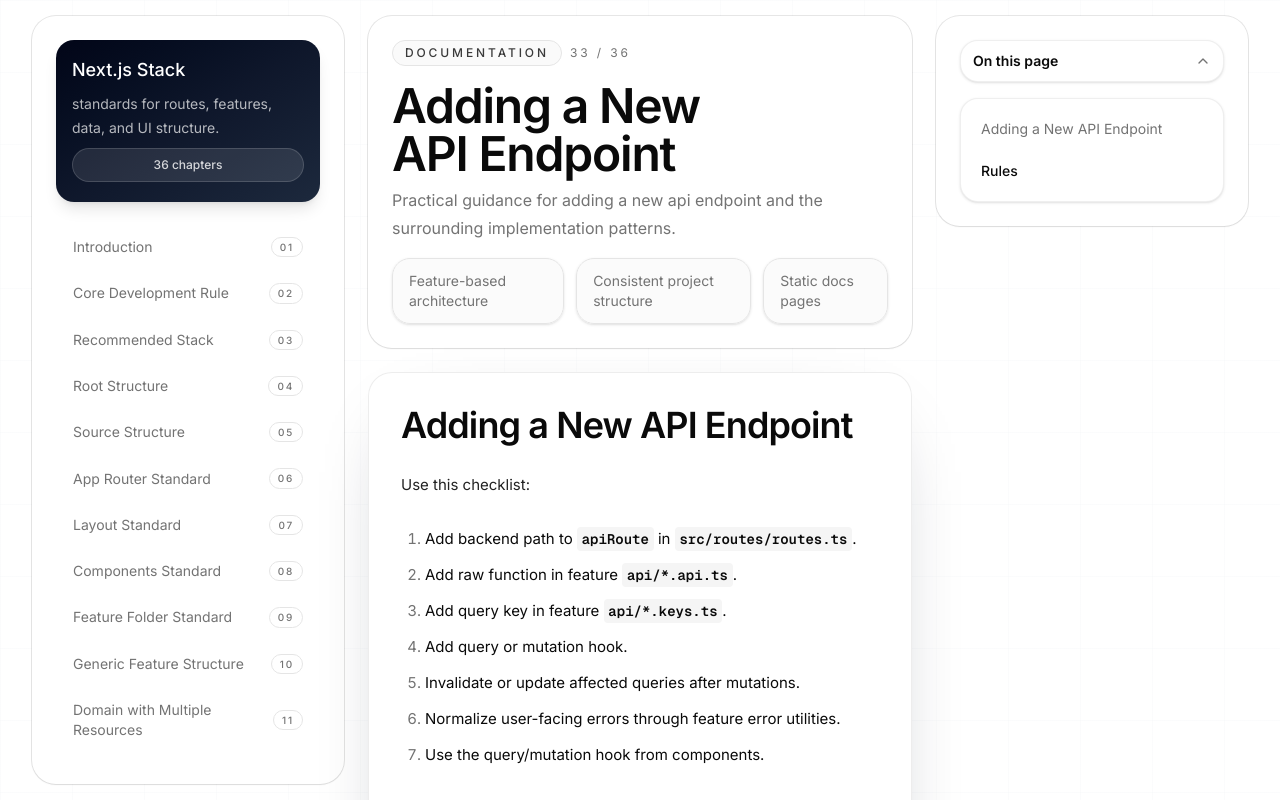
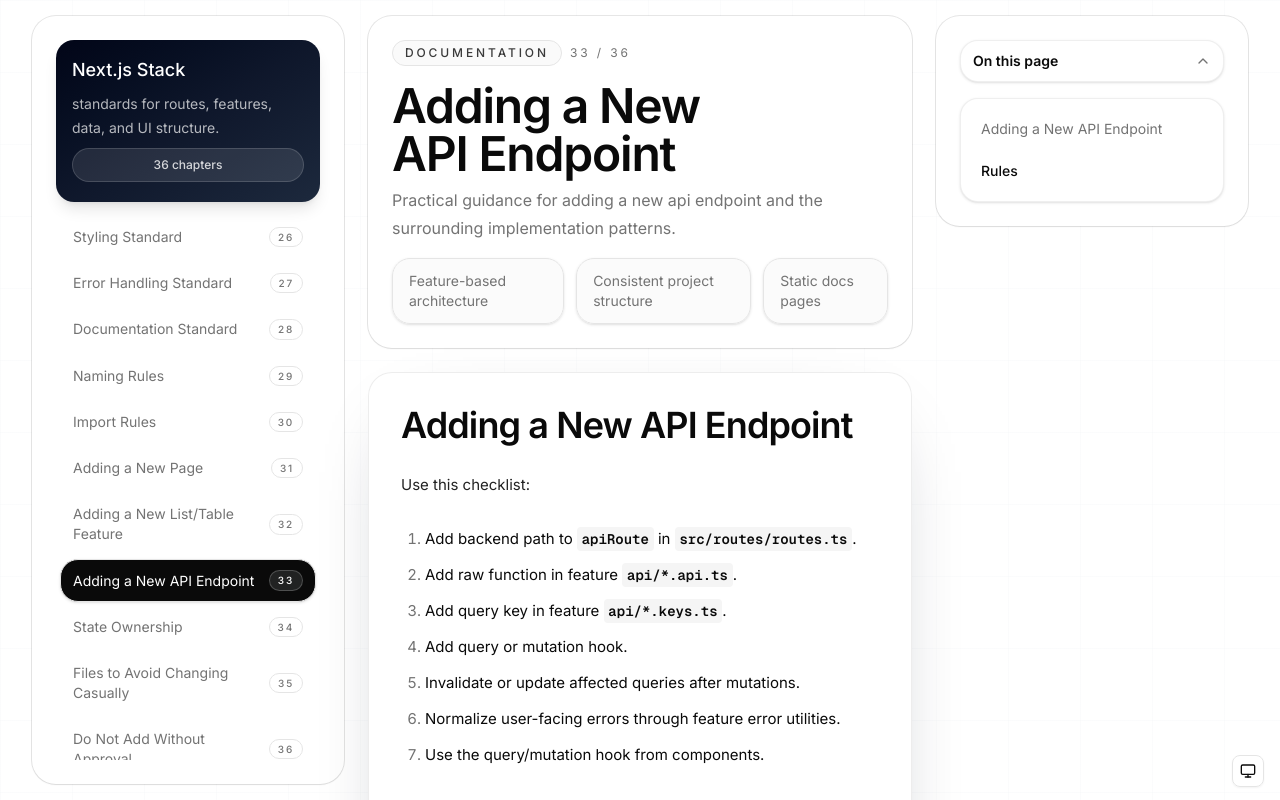
Before and after one commit to galibremo/next-doc, a Next.js app: page /docs/adding-api in a window 1280 px wide. Shown: the top 800 px of the page. Built offline with nearby package versions, Linux system fonts and the light colour scheme.

Commit message:
feat: add framer-motion dependency, implement ThemeToggle and ScrollSidebarToActive components; refactor DocumentationPage layout and integrate Tooltip component

```diff
--- /dev/null
+++ b/src/app/docs/layout.tsx
@@ -0,0 +1,21 @@
+"use client";
+
+import { DocumentationSidebar } from "@/features/documentation/components/documentation-sidebar";
+import { ReactNode } from "react";
+
+interface DocsLayoutProps {
+  children: ReactNode;
+}
+
+export default function DocsLayout({ children }: DocsLayoutProps) {
+  return (
+    <div className="relative min-h-screen bg-[radial-gradient(circle_at_top_left,rgba(59,130,246,0.14),transparent_36%),radial-gradient(circle_at_top_right,rgba(14,165,233,0.10),transparent_28%),linear-gradient(to_bottom,hsl(var(--background)),hsl(var(--muted)/0.35))]">
+      <div className="pointer-events-none fixed inset-0 bg-[linear-gradient(to_right,rgba(148,163,184,0.08)_1px,transparent_1px),linear-gradient(to_bottom,rgba(148,163,184,0.08)_1px,transparent_1px)] bg-size-[72px_72px] opacity-40" />
+
+      <div className="relative mx-auto flex min-h-screen w-full max-w-400 gap-6 px-4 py-4 sm:px-6 lg:px-8">
+        <DocumentationSidebar />
+        {children}
+      </div>
+    </div>
+  );
+}
--- a/src/app/layout.tsx
+++ b/src/app/layout.tsx
@@ -1,3 +1,5 @@
+import ThemeToggle from "@/components/custom-ui/theme-toggle";
+import { ScrollSidebarToActive } from "@/components/scroll-sidebar-to-active";
 import { cn } from "@/lib/utils";
 import { ThemeProvider } from "@/providers/theme-provider";
 import type { Metadata } from "next";
@@ -47,7 +49,11 @@
           enableSystem
           disableTransitionOnChange
         >
+          <ScrollSidebarToActive />
           {children}
+          <div className="fixed bottom-2 right-4">
+            <ThemeToggle />
+          </div>
         </ThemeProvider>
       </body>
     </html>
--- a/src/components/custom-ui/mode-toggle.tsx
+++ /dev/null
@@ -1,39 +0,0 @@
-"use client";
-
-import { Moon, Sun } from "lucide-react";
-import { useTheme } from "next-themes";
-
-import { Button } from "@/components/ui/button";
-import {
-  DropdownMenu,
-  DropdownMenuContent,
-  DropdownMenuItem,
-  DropdownMenuTrigger,
-} from "@/components/ui/dropdown-menu";
-
-export function ModeToggle() {
-  const { setTheme } = useTheme();
-
-  return (
-    <DropdownMenu>
-      <DropdownMenuTrigger asChild>
-        <Button variant="outline" size="icon">
-          <Sun className="h-[1.2rem] w-[1.2rem] scale-100 rotate-0 transition-all dark:scale-0 dark:-rotate-90" />
-          <Moon className="absolute h-[1.2rem] w-[1.2rem] scale-0 rotate-90 transition-all dark:scale-100 dark:rotate-0" />
-          <span className="sr-only">Toggle theme</span>
-        </Button>
-      </DropdownMenuTrigger>
-      <DropdownMenuContent align="end">
-        <DropdownMenuItem onClick={() => setTheme("light")}>
-          Light
-        </DropdownMenuItem>
-        <DropdownMenuItem onClick={() => setTheme("dark")}>
-          Dark
-        </DropdownMenuItem>
-        <DropdownMenuItem onClick={() => setTheme("system")}>
-          System
-        </DropdownMenuItem>
-      </DropdownMenuContent>
-    </DropdownMenu>
-  );
-}
--- /dev/null
+++ b/src/components/custom-ui/theme-toggle.tsx
@@ -0,0 +1,58 @@
+"use client";
+
+import { MonitorIcon as MonitorCog, Moon, Sun } from "lucide-react";
+import { AnimatePresence, motion } from "motion/react";
+import { useTheme } from "next-themes";
+
+import { Button } from "@/components/ui/button";
+import { Tooltip, TooltipContent, TooltipProvider, TooltipTrigger } from "@/components/ui/tooltip";
+
+export default function ThemeToggle() {
+	const { theme, setTheme } = useTheme();
+
+	const handleSetTheme = () => {
+		if (theme === "light") {
+			setTheme("dark");
+		} else if (theme === "dark") {
+			setTheme("system");
+		} else {
+			setTheme("light");
+		}
+	};
+
+	// Determine the current icon component based on the theme
+	const CurrentIcon = theme === "light" ? Sun : theme === "dark" ? Moon : MonitorCog;
+
+	return (
+		<TooltipProvider>
+			<Tooltip>
+				<TooltipTrigger asChild>
+					<Button
+						variant="outline"
+						size="icon-sm"
+						className="relative cursor-pointer overflow-hidden bg-transparent"
+						onClick={handleSetTheme}
+						aria-label="Toggle theme"
+						suppressHydrationWarning
+					>
+						<AnimatePresence mode="popLayout" initial={false}>
+							<motion.div
+								key={theme}
+								initial={{ y: -20, opacity: 0, rotate: -90 }}
+								animate={{ y: 0, opacity: 1, rotate: 0 }}
+								exit={{ y: 20, opacity: 0, rotate: 90 }}
+								transition={{ type: "spring", stiffness: 300, damping: 20 }}
+								className="absolute inset-0 flex items-center justify-center"
+							>
+								<CurrentIcon className="h-[1.2rem] w-[1.2rem]" />
+							</motion.div>
+						</AnimatePresence>
+					</Button>
+				</TooltipTrigger>
+				<TooltipContent>
+					<p>Current theme: {theme}</p>
+				</TooltipContent>
+			</Tooltip>
+		</TooltipProvider>
+	);
+}
--- /dev/null
+++ b/src/components/scroll-sidebar-to-active.tsx
@@ -0,0 +1,46 @@
+"use client";
+
+import { usePathname } from "next/navigation";
+import { useEffect } from "react";
+
+export function ScrollSidebarToActive() {
+  const pathname = usePathname();
+
+  useEffect(() => {
+    const activeLink = document.querySelector(
+      'a[href="' + pathname + '"]',
+    ) as HTMLElement;
+
+    if (activeLink) {
+      // Find the sidebar container (CardContent with overflow-y-auto)
+      const sidebarContainer = activeLink.closest(
+        "[class*='overflow-y-auto']",
+      ) as HTMLElement;
+
+      if (sidebarContainer) {
+        // Get the position of the link relative to the container using getBoundingClientRect
+        const linkRect = activeLink.getBoundingClientRect();
+        const containerRect = sidebarContainer.getBoundingClientRect();
+
+        // Calculate position relative to container
+        const linkTopRelativeToContainer =
+          linkRect.top - containerRect.top + sidebarContainer.scrollTop;
+
+        const containerHeight = sidebarContainer.clientHeight;
+        const linkHeight = activeLink.clientHeight;
+
+        // Calculate scroll position to center the link
+        const scrollPosition =
+          linkTopRelativeToContainer - containerHeight / 2 + linkHeight / 2;
+
+        // Scroll only the sidebar container
+        sidebarContainer.scrollTo({
+          top: Math.max(0, scrollPosition),
+          behavior: "smooth",
+        });
+      }
+    }
+  }, [pathname]);
+
+  return null;
+}
--- /dev/null
+++ b/src/components/ui/tooltip.tsx
@@ -0,0 +1,57 @@
+"use client"
+
+import * as React from "react"
+import { Tooltip as TooltipPrimitive } from "radix-ui"
+
+import { cn } from "@/lib/utils"
+
+function TooltipProvider({
+  delayDuration = 0,
+  ...props
+}: React.ComponentProps<typeof TooltipPrimitive.Provider>) {
+  return (
+    <TooltipPrimitive.Provider
+      data-slot="tooltip-provider"
+      delayDuration={delayDuration}
+      {...props}
+    />
+  )
+}
+
+function Tooltip({
+  ...props
+}: React.ComponentProps<typeof TooltipPrimitive.Root>) {
+  return <TooltipPrimitive.Root data-slot="tooltip" {...props} />
+}
+
+function TooltipTrigger({
+  ...props
+}: React.ComponentProps<typeof TooltipPrimitive.Trigger>) {
+  return <TooltipPrimitive.Trigger data-slot="tooltip-trigger" {...props} />
+}
+
+function TooltipContent({
+  className,
+  sideOffset = 0,
+  children,
+  ...props
+}: React.ComponentProps<typeof TooltipPrimitive.Content>) {
+  return (
+    <TooltipPrimitive.Portal>
+      <TooltipPrimitive.Content
+        data-slot="tooltip-content"
+        sideOffset={sideOffset}
+        className={cn(
+          "z-50 inline-flex w-fit max-w-xs origin-(--radix-tooltip-content-transform-origin) items-center gap-1.5 rounded-md bg-foreground px-3 py-1.5 text-xs text-background has-data-[slot=kbd]:pr-1.5 data-[side=bottom]:slide-in-from-top-2 data-[side=left]:slide-in-from-right-2 data-[side=right]:slide-in-from-left-2 data-[side=top]:slide-in-from-bottom-2 **:data-[slot=kbd]:relative **:data-[slot=kbd]:isolate **:data-[slot=kbd]:z-50 **:data-[slot=kbd]:rounded-sm data-[state=delayed-open]:animate-in data-[state=delayed-open]:fade-in-0 data-[state=delayed-open]:zoom-in-95 data-open:animate-in data-open:fade-in-0 data-open:zoom-in-95 data-closed:animate-out data-closed:fade-out-0 data-closed:zoom-out-95",
+          className
+        )}
+        {...props}
+      >
+        {children}
+        <TooltipPrimitive.Arrow className="z-50 size-2.5 translate-y-[calc(-50%_-_2px)] rotate-45 rounded-[2px] bg-foreground fill-foreground" />
+      </TooltipPrimitive.Content>
+    </TooltipPrimitive.Portal>
+  )
+}
+
+export { Tooltip, TooltipContent, TooltipProvider, TooltipTrigger }
--- a/src/features/documentation/documentation-page.tsx
+++ b/src/features/documentation/documentation-page.tsx
@@ -2,7 +2,6 @@
 
 import { Card, CardContent } from "@/components/ui/card";
 import { DocumentationTOC } from "@/features/documentation/components/documentation-toc";
-import { DocumentationSidebar } from "./components/documentation-sidebar";
 
 interface DocumentationLayoutProps {
   children: ReactNode;
@@ -20,11 +19,7 @@
   sectionIndex,
 }: DocumentationLayoutProps) {
   return (
-    <div className="relative min-h-screen bg-[radial-gradient(circle_at_top_left,rgba(59,130,246,0.14),transparent_36%),radial-gradient(circle_at_top_right,rgba(14,165,233,0.10),transparent_28%),linear-gradient(to_bottom,hsl(var(--background)),hsl(var(--muted)/0.35))]">
-      <div className="pointer-events-none fixed inset-0 bg-[linear-gradient(to_right,rgba(148,163,184,0.08)_1px,transparent_1px),linear-gradient(to_bottom,rgba(148,163,184,0.08)_1px,transparent_1px)] bg-size-[72px_72px] opacity-40" />
-
-      <div className="relative mx-auto flex min-h-screen w-full max-w-450 gap-6 px-4 py-4 sm:px-6 lg:px-8">
-        <DocumentationSidebar />
+    <>
       <main className="min-w-0 flex-1">
         <Card className="mb-6 rounded-[24px] backdrop-blur-xl">
           <CardContent>
@@ -68,7 +63,6 @@
         </div>
       </main>
       <DocumentationTOC content={content} />
-      </div>
-    </div>
+    </>
   );
 }
```
Also changed, not shown: package.json (+4 -3 lines), 1 other file (tests, documents, lock files or other folders). Lines whose indentation alone changed are shown as unchanged.
